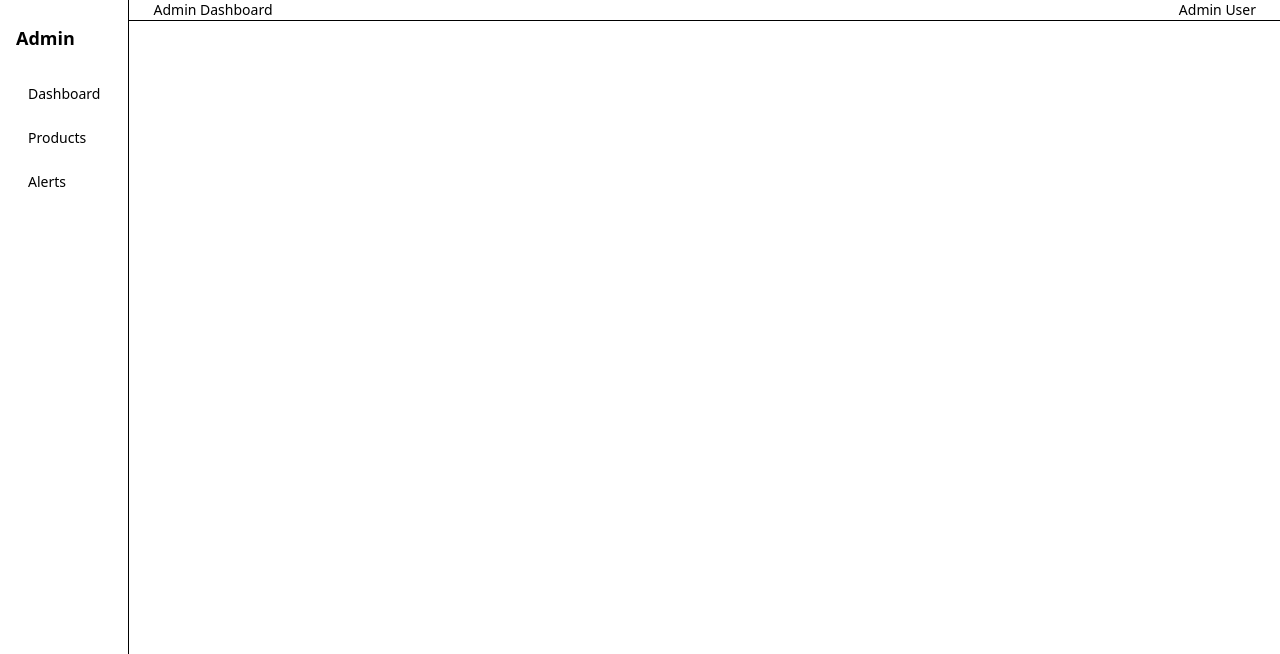
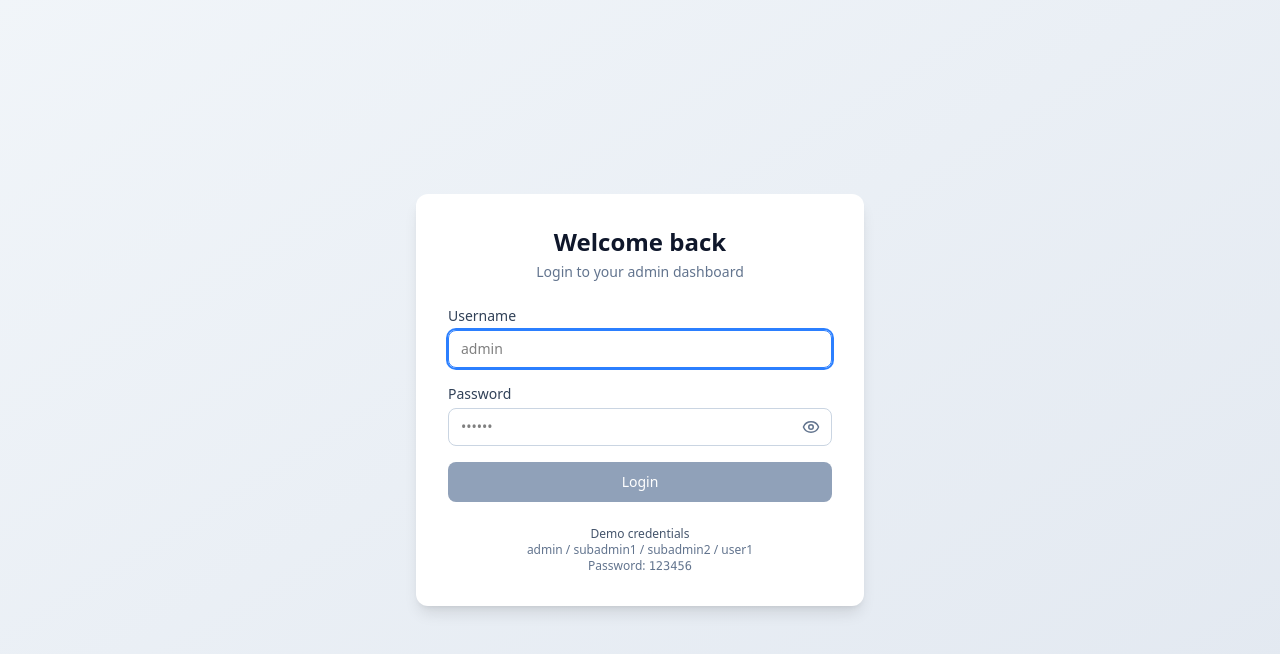
Before and after one commit to Parth-Gajjar-2693/admin-panel-1, a React (Vite) app: page /login in a window 1280 px wide. Shown: the top 654 px of the page. Built offline with nearby package versions, Linux system fonts and the light colour scheme.

Commit message:
feat: enhance login UX with form submit, loader, and password toggle

```diff
--- a/src/app/hooks.ts
+++ b/src/app/hooks.ts
@@ -0,0 +1,5 @@
+import { TypedUseSelectorHook, useDispatch, useSelector } from "react-redux";
+import type { RootState, AppDispatch } from "./store";
+
+export const useAppDispatch = () => useDispatch<AppDispatch>();
+export const useAppSelector: TypedUseSelectorHook<RootState> = useSelector;
--- a/src/app/store.ts
+++ b/src/app/store.ts
@@ -0,0 +1,11 @@
+import { configureStore } from "@reduxjs/toolkit";
+import authReducer from "@/features/auth/authSlice";
+
+export const store = configureStore({
+  reducer: {
+    auth: authReducer,
+  },
+});
+
+export type RootState = ReturnType<typeof store.getState>;
+export type AppDispatch = typeof store.dispatch;
--- a/src/components/layouts/Header.tsx
+++ b/src/components/layouts/Header.tsx
@@ -1,13 +1,26 @@
+import { useNavigate } from "react-router-dom";
+import { useAppDispatch } from "@/app/hooks";
+import { logout } from "@/features/auth/authSlice";
+
 export default function Header() {
+  const dispatch = useAppDispatch();
+  const navigate = useNavigate();
+
+  const handleLogout = () => {
+    dispatch(logout());
+    navigate("/login");
+  };
+
   return (
     <header className="h-header border-b bg-surface px-6 flex items-center justify-between">
-      <h2 className="text-sm font-medium text-muted ">
-        Admin Dashboard
-      </h2>
+      <h2 className="text-sm font-medium text-muted">Admin Dashboard</h2>
 
-      <div className="text-sm text-muted">
-        Admin User
-      </div>
+      <button
+        onClick={handleLogout}
+        className="text-sm text-primary hover:underline"
+      >
+        Logout
+      </button>
     </header>
   );
 }
--- a/src/components/layouts/Sidebar.tsx
+++ b/src/components/layouts/Sidebar.tsx
@@ -1,12 +1,21 @@
 import { NavLink } from "react-router-dom";
+import { useAppSelector } from "@/app/hooks";
 
-const menu = [
+const adminMenu = [
   { label: "Dashboard", path: "/dashboard" },
   { label: "Products", path: "/products" },
   { label: "Alerts", path: "/alerts" },
 ];
 
+const userMenu = [
+  { label: "Dashboard", path: "/dashboard" },
+];
+
 export default function Sidebar() {
+  const role = useAppSelector((s) => s.auth.role);
+
+  const menu = role === "ADMIN" ? adminMenu : userMenu;
+
   return (
     <aside className="w-sidebar bg-surface border-r px-4 py-6">
       <h1 className="text-lg font-semibold mb-6">Admin</h1>
--- /dev/null
+++ b/src/data/users.ts
@@ -0,0 +1,30 @@
+import { UserRole } from "@/features/auth/authSlice";
+
+export type StaticUser = {
+  username: string;
+  password: string;
+  role: UserRole;
+};
+
+export const USERS: StaticUser[] = [
+  {
+    username: "admin",
+    password: "123456",
+    role: "ADMIN",
+  },
+  {
+    username: "subadmin1",
+    password: "123456",
+    role: "ADMIN",
+  },
+  {
+    username: "subadmin2",
+    password: "123456",
+    role: "ADMIN",
+  },
+  {
+    username: "user1",
+    password: "123456",
+    role: "USER",
+  },
+];
--- a/src/features/auth/authSlice.ts
+++ b/src/features/auth/authSlice.ts
@@ -0,0 +1,49 @@
+import { createSlice, PayloadAction } from "@reduxjs/toolkit";
+
+export type UserRole = "ADMIN" | "USER";
+
+interface AuthState {
+  isAuthenticated: boolean;
+  role: UserRole | null;
+  loading: boolean;
+}
+
+const initialState: AuthState = {
+  isAuthenticated: localStorage.getItem("isAuth") === "true",
+  role: (localStorage.getItem("role") as UserRole) || null,
+  loading: false,
+};
+
+const authSlice = createSlice({
+  name: "auth",
+  initialState,
+  reducers: {
+    loginStart(state) {
+      state.loading = true;
+    },
+    loginSuccess(state, action: PayloadAction<UserRole>) {
+      state.isAuthenticated = true;
+      state.role = action.payload;
+      state.loading = false;
+
+      localStorage.setItem("isAuth", "true");
+      localStorage.setItem("role", action.payload);
+    },
+
+    logout(state) {
+      state.isAuthenticated = false;
+      state.role = null;
+      state.loading = false;
+
+      localStorage.removeItem("isAuth");
+      localStorage.removeItem("role");
+    },
+    loginFailure(state) {
+  state.loading = false;
+}
+
+  },
+});
+
+export const { loginStart, loginSuccess, logout, loginFailure } = authSlice.actions;
+export default authSlice.reducer;
--- a/src/main.tsx
+++ b/src/main.tsx
@@ -1,15 +1,16 @@
 import { StrictMode } from "react";
 import { createRoot } from "react-dom/client";
+import { Provider } from "react-redux";
+import { store } from "./app/store";
 import App from "./App";
 import "./index.css";
 import "./styles/globals.css";
 
-const root = document.getElementById("root");
-
-if (!root) throw new Error("Root element not found");
-
+const root = document.getElementById("root")!;
 createRoot(root).render(
   <StrictMode>
-    <App />
+    <Provider store={store}>
+      <App />
+    </Provider>
   </StrictMode>
 );
--- a/src/pages/Login.tsx
+++ b/src/pages/Login.tsx
@@ -0,0 +1,145 @@
+import { useState } from "react";
+import { useNavigate } from "react-router-dom";
+import { useAppDispatch, useAppSelector } from "@/app/hooks";
+import {
+  loginStart,
+  loginSuccess,
+  loginFailure,
+} from "@/features/auth/authSlice";
+import { USERS } from "@/data/users";
+import { Eye, EyeOff } from "lucide-react";
+
+export default function Login() {
+  const dispatch = useAppDispatch();
+  const navigate = useNavigate();
+  const { loading } = useAppSelector((s) => s.auth);
+
+  const [username, setUsername] = useState("");
+  const [password, setPassword] = useState("");
+  const [showPassword, setShowPassword] = useState(false);
+  const [error, setError] = useState("");
+
+  const handleLogin = () => {
+    setError("");
+    dispatch(loginStart());
+
+    setTimeout(() => {
+      const matchedUser = USERS.find(
+        (u) => u.username === username && u.password === password,
+      );
+
+      if (!matchedUser) {
+        setError("Invalid username or password");
+        dispatch(loginFailure());
+        return;
+      }
+
+      dispatch(loginSuccess(matchedUser.role));
+      navigate("/dashboard");
+    }, 1000);
+  };
+
+  const handleSubmit = (e: React.FormEvent) => {
+    e.preventDefault();
+    if (!isDisabled) handleLogin();
+  };
+
+  const isDisabled = loading || !username || !password;
+
+  return (
+    <div className="min-h-screen flex items-center justify-center bg-gradient-to-br from-slate-100 to-slate-200 px-4">
+      <div className="w-full max-w-md bg-white rounded-xl shadow-lg p-8">
+        {/* Header */}
+        <div className="mb-6 text-center">
+          <h1 className="text-2xl font-semibold text-slate-900">
+            Welcome back
+          </h1>
+          <p className="text-sm text-slate-500 mt-1">
+            Login to your admin dashboard
+          </p>
+        </div>
+
+        <form onSubmit={handleSubmit}>
+          {/* Username */}
+          <div className="mb-4">
+            <label className="block text-sm font-medium text-slate-700 mb-1">
+              Username
+            </label>
+            <input
+              autoFocus
+              value={username}
+              onChange={(e) => setUsername(e.target.value)}
+              placeholder="admin"
+              className="w-full rounded-lg border border-slate-300 px-3 py-2 text-sm
+                         focus:outline-none focus:ring-2 focus:ring-blue-500 focus:border-blue-500"
+            />
+          </div>
+
+          {/* Password */}
+          <div className="mb-4">
+            <label className="block text-sm font-medium text-slate-700 mb-1">
+              Password
+            </label>
+
+            <div className="relative">
+              <input
+                type={showPassword ? "text" : "password"}
+                value={password}
+                onChange={(e) => setPassword(e.target.value)}
+                placeholder="••••••"
+                className="w-full rounded-lg border border-slate-300 px-3 py-2 pr-10 text-sm
+               focus:outline-none focus:ring-2 focus:ring-blue-500 focus:border-blue-500"
+              />
+
+              <button
+                type="button"
+                onClick={() => setShowPassword((v) => !v)}
+                className="absolute right-3 top-1/2 -translate-y-1/2 text-slate-500 hover:text-slate-700"
+              >
+                {showPassword ? <EyeOff size={18} /> : <Eye size={18} />}
+              </button>
+            </div>
+          </div>
+
+          {/* Error */}
+          {error && (
+            <div className="mb-4 rounded-lg bg-red-50 border border-red-200 px-3 py-2 text-sm text-red-600">
+              {error}
+            </div>
+          )}
+
+          {/* Login button */}
+          <button
+            type="submit"
+            disabled={isDisabled}
+            className={`w-full rounded-lg py-2.5 text-sm font-medium text-white
+              transition-all
+              ${
+                isDisabled
+                  ? "bg-slate-400 cursor-not-allowed"
+                  : "bg-blue-600 hover:bg-blue-700 active:scale-[0.98]"
+              }`}
+          >
+            {loading ? (
+              <span className="flex items-center justify-center gap-2">
+                <span className="h-4 w-4 animate-spin rounded-full border-2 border-white border-t-transparent" />
+                Signing in…
+              </span>
+            ) : (
+              "Login"
+            )}
+          </button>
+        </form>
+
+        {/* Demo creds */}
+        <div className="mt-6 text-center text-xs text-slate-500">
+          <p className="font-medium text-slate-600">Demo credentials</p>
+          <p>admin / subadmin1 / subadmin2 / user1</p>
+          <p>
+            Password: <span className="font-mono">123456</span>
+          </p>
+        </div>
+      </div>
+    </div>
+  );
+}
--- a/src/routes/AppRoutes.tsx
+++ b/src/routes/AppRoutes.tsx
@@ -1,36 +1,66 @@
 import { Routes, Route, Navigate } from "react-router-dom";
-import { useEffect, useState } from "react";
 import MainLayout from "../components/layouts/MainLayout";
+import ProtectedRoute from "./ProtectedRoute";
+import Login from "@/pages/Login";
 
 function Dashboard() {
   return <div>Dashboard page</div>;
 }
-
 function Products() {
   return <div>Products list</div>;
 }
-
 function Alerts() {
   return <div>Alerts list</div>;
 }
 
 export default function AppRoutes() {
-  const [loading, setLoading] = useState(true);
+  return (
+    <Routes>
+      <Route path="/login" element={<Login />} />
 
-  // simulate network delay
-  useEffect(() => {
-    const timer = setTimeout(() => setLoading(false), 800);
-    return () => clearTimeout(timer);
-  }, []);
+      <Route
+        path="/"
+        element={
+          <ProtectedRoute>
+            <MainLayout>
+              <Navigate to="/dashboard" />
+            </MainLayout>
+          </ProtectedRoute>
+        }
+      />
 
-  return (
-    <MainLayout isLoading={loading}>
-      <Routes>
-        <Route path="/" element={<Navigate to="/dashboard" />} />
-        <Route path="/dashboard" element={<Dashboard />} />
-        <Route path="/products" element={<Products />} />
-        <Route path="/alerts" element={<Alerts />} />
-      </Routes>
-    </MainLayout>
+      <Route
+        path="/dashboard"
+        element={
+          <ProtectedRoute>
+            <MainLayout>
+              <Dashboard />
+            </MainLayout>
+          </ProtectedRoute>
+        }
+      />
+
+      <Route
+        path="/products"
+        element={
+          <ProtectedRoute allowedRoles={["ADMIN"]}>
+            <MainLayout>
+              <Products />
+            </MainLayout>
+          </ProtectedRoute>
+        }
+      />
+
+      <Route
+        path="/alerts"
+        element={
+          <ProtectedRoute>
+            <MainLayout>
+              <Alerts />
+            </MainLayout>
+          </ProtectedRoute>
+        }
+      />
+    </Routes>
   );
 }
--- a/src/routes/ProtectedRoute.tsx
+++ b/src/routes/ProtectedRoute.tsx
@@ -0,0 +1,23 @@
+import { Navigate } from "react-router-dom";
+import { ReactNode } from "react";
+import { useAppSelector } from "@/app/hooks";
+
+export default function ProtectedRoute({
+  children,
+  allowedRoles,
+}: {
+  children: ReactNode;
+  allowedRoles?: UserRole[];
+}) {
+  const { isAuthenticated, role } = useAppSelector((s) => s.auth);
+
+  if (!isAuthenticated) {
+    return <Navigate to="/login" replace />;
+  }
+
+  if (allowedRoles && role && !allowedRoles.includes(role)) {
+    return <Navigate to="/dashboard" replace />;
+  }
+
+  return <>{children}</>;
+}
--- a/vite.config.ts
+++ b/vite.config.ts
@@ -1,10 +1,13 @@
 import { defineConfig } from "vite";
 import react from "@vitejs/plugin-react";
 import tailwindcss from "@tailwindcss/vite";
+import path from "path";
 
 export default defineConfig({
-  plugins: [
-    react(),
-    tailwindcss(),
-  ],
+  plugins: [react(), tailwindcss()],
+  resolve: {
+    alias: {
+      "@": path.resolve(__dirname, "src"),
+    },
+  },
 });
```
Also changed, not shown: tsconfig.app.json (+7 -11 lines).
